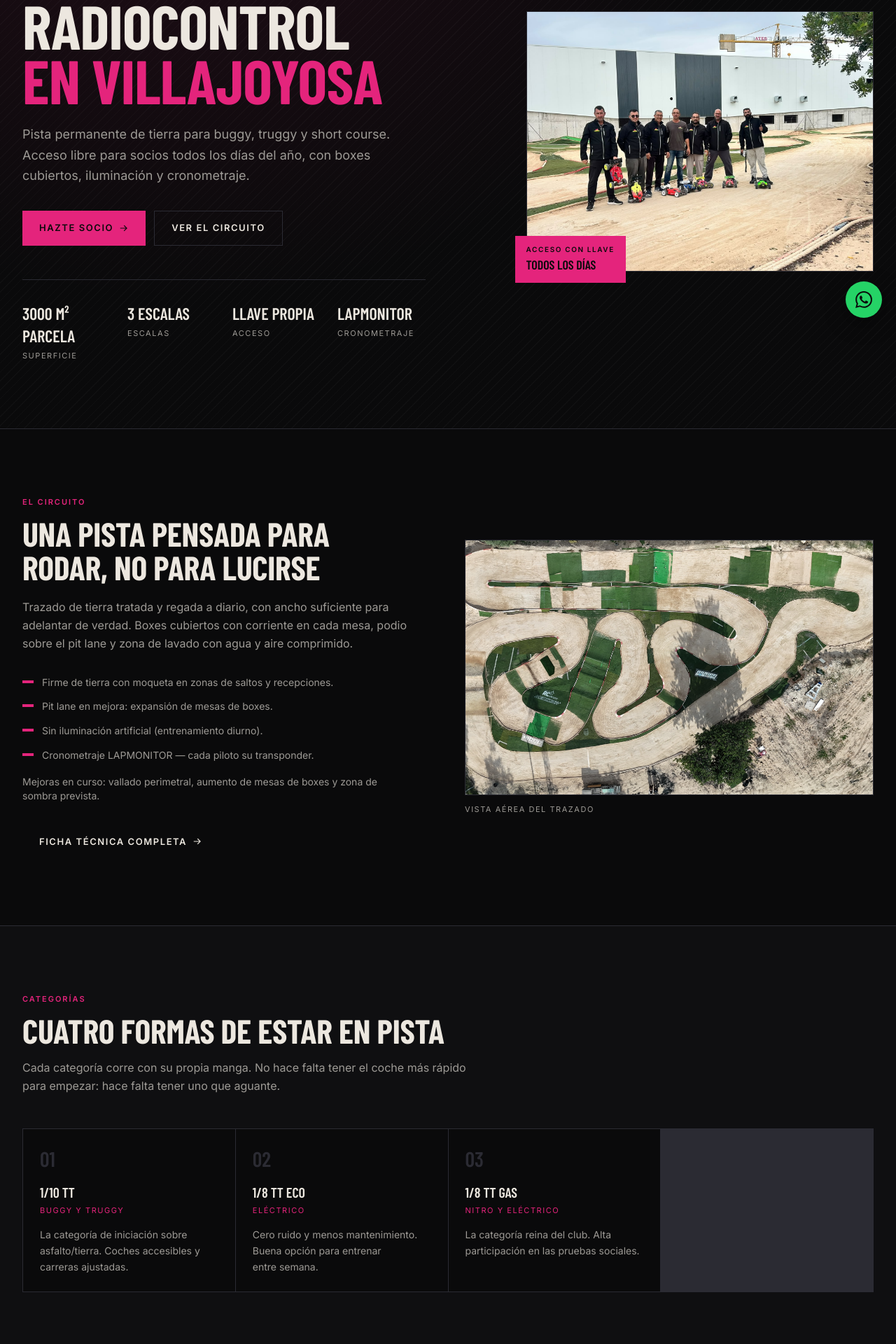
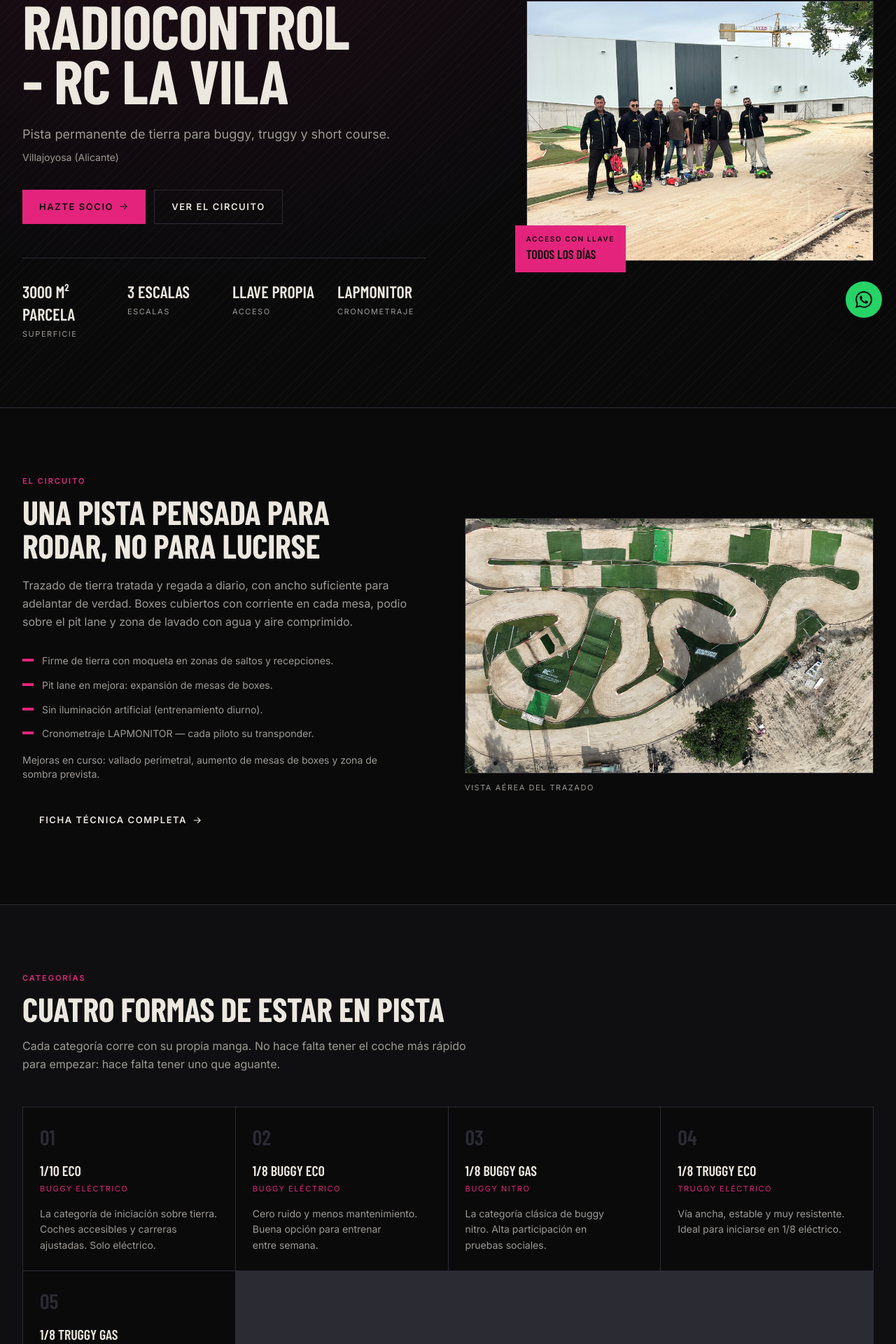
Before and after one commit to javifer89/web-circuito-rclavila, a Next.js app: page / in a window 1280 px wide. Shown: the part 326-2246 px from the top of the page at 70% size. Built offline with nearby package versions, Linux system fonts and the light colour scheme.

Commit message:
feat: update categories, hero title, and news - 1/10 eco/1/8 buggy/gas ECO/GAS categories, hero 'CIRCUITO DE RADIOCONTROL - RC LA VILA' with Villajoyosa (Alicante) subtitle, ayuntamiento news included

```diff
--- a/src/app/page.tsx
+++ b/src/app/page.tsx
@@ -38,15 +38,13 @@ export default function HomePage() {
           <div>
             <p className="eyebrow">Villajoyosa · Alicante</p>
             <h1 className="display-xl mt-4 text-[13vw] leading-[0.88] text-dust sm:text-7xl lg:text-[5.5rem]">
-              Circuito de
-              <br />
-              radiocontrol
-              <br />
-              <span className="text-accent">en Villajoyosa</span>
+              CIRCUITO DE RADIOCONTROL - RC LA VILA
             </h1>
             <p className="mt-6 max-w-xl text-base leading-relaxed text-muted sm:text-lg">
-              Pista permanente de tierra para buggy, truggy y short course. Acceso libre para socios
-              todos los días del año, con boxes cubiertos, iluminación y cronometraje.
+              Pista permanente de tierra para buggy, truggy y short course.
+            </p>
+            <p className="mt-2 text-sm text-muted">
+              Villajoyosa (Alicante)
             </p>
 
             <div className="mt-9 flex flex-col gap-3 sm:flex-row">
--- a/src/content/circuito.ts
+++ b/src/content/circuito.ts
@@ -1,65 +1,27 @@
-/**
- * Track data. TODO(contenido): confirmar medidas y equipamiento real.
- */
-
-export const specs = [
-  { label: "Superficie de la parcela", value: "5.400 m²" },
-  { label: "Superficie de pista", value: "1.250 m²" },
-  { label: "Tipo de firme", value: "Tierra tratada, regada a diario" },
-  { label: "Escalas", value: "1/8, 1/10 y 1/14" },
-  { label: "Categorías", value: "Buggy, truggy, short course y e-buggy" },
-  { label: "Ancho mínimo de pista", value: "4,5 m" },
-  { label: "Voltaje de boxes", value: "220 V en cada mesa" },
-  { label: "Cronometraje", value: "AMB / MyLaps" },
-];
-
-export const facilities = [
+export const classes = [
   {
-    title: "Boxes cubiertos",
-    description:
-      "Zona de boxes con mesa de trabajo, toma eléctrica y bancada para más de 40 pilotos.",
+    name: "1/10 eco",
+    engine: "Buggy eléctrico",
+    note: "La categoría de iniciación sobre tierra. Coches accesibles y carreras ajustadas. Solo eléctrico.",
   },
   {
-    title: "Podio y zona de mecánicos",
-    description:
-      "Podio cubierto sobre el pit lane y mesa de mecánicos protegida de la lluvia.",
-  },
-  {
-    title: "Pit lane elevado",
-    description:
-      "Entrada y salida de boxes a cota elevada para no cortar el paso a los coches que ruedan.",
-  },
-  {
-    title: "Limpieza y carburación",
-    description:
-      "Zona de lavado con agua y aire comprimido, más mesa de carburación separada.",
-  },
-  {
-    title: "Iluminación",
-    description:
-      "Torres de luz sobre pista y boxes para poder entrenar con luz artificial.",
-  },
-  {
-    title: "Servicios",
-    description:
-      "Aseos, cafetería y aparcamiento dentro de la parcela, con acceso de remolque.",
-  },
-];
-
-export const classes = [
-  {
-    name: "1/10 TT",
-    engine: "Buggy y Truggy",
-    note: "La categoría de iniciación sobre asfalto/tierra. Coches accesibles y carreras ajustadas.",
-  },
-  {
-    name: "1/8 TT eco",
-    engine: "Eléctrico",
+    name: "1/8 buggy ECO",
+    engine: "Buggy eléctrico",
     note: "Cero ruido y menos mantenimiento. Buena opción para entrenar entre semana.",
   },
   {
-    name: "1/8 TT gas",
-    engine: "Nitro y eléctrico",
-    note: "La categoría reina del club. Alta participación en las pruebas sociales.",
+    name: "1/8 buggy GAS",
+    engine: "Buggy nitro",
+    note: "La categoría clásica de buggy nitro. Alta participación en pruebas sociales.",
+  },
+  {
+    name: "1/8 truggy ECO",
+    engine: "Truggy eléctrico",
+    note: "Vía ancha, estable y muy resistente. Ideal para iniciarse en 1/8 eléctrico.",
+  },
+  {
+    name: "1/8 truggy GAS",
+    engine: "Truggy nitro",
+    note: "Vía ancha, estable y muy resistente. Ideal para iniciarse en 1/8 nitro.",
   },
 ];
```
Also changed, not shown: 2 other files (tests, documents, lock files or other folders).
